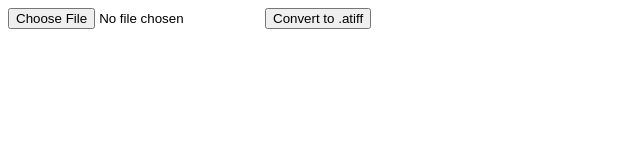
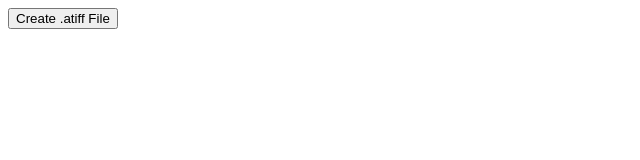
Before and after one commit to Eyx4/ATIFF, a plain HTML site: page index.html in a window 1280 px wide. Shown: the whole page, without its empty margins (0-640 px from the left). Drawn offline with Linux system fonts and the light colour scheme.

Commit message:
Update index.html
alpha 0.05.1

```diff
--- a/index.html
+++ b/index.html
@@ -1,51 +1,38 @@
 <!DOCTYPE html>
 <html>
 <head>
-    <title>Convert Image to .atiff</title>
+    <title>Create .atiff File</title>
 </head>
 <body>
-    <input type="file" id="fileInput" accept="image/*">
-    <button onclick="convertImageToAtiff()">Convert to .atiff</button>
+    <button onclick="createAtiffFile()">Create .atiff File</button>
 
     <script>
-        // Function to convert image to .atiff format (simplified)
-        function convertImageToAtiff() {
-            const fileInput = document.getElementById('fileInput');
+        function createAtiffFile() {
+            const pixelData = [
+                0xFF0000, // Red pixel
+                0x00FF00, // Green pixel
+                0x0000FF  // Blue pixel
+            ];
 
-            if (fileInput.files.length === 0) {
-                alert('Please select an image file.');
-                return;
+            const header = new Uint8Array([
+                0x41, 0x54, 0x49, 0x46, 0x46, // "ATIFF" magic number
+                0x00, 0x00, 0x00, 0x0C,       // File size (excluding header) = 12 bytes
+                0x00, 0x00, 0x00, 0x03        // Number of pixels = 3
+            ]);
+
+            const pixelBytes = new Uint8Array(pixelData.length * 3); // Each pixel is 3 bytes (RGB)
+            for (let i = 0; i < pixelData.length; i++) {
+                const red = (pixelData[i] >> 16) & 0xFF;
+                const green = (pixelData[i] >> 8) & 0xFF;
+                const blue = pixelData[i] & 0xFF;
+                const offset = i * 3;
+                pixelBytes[offset] = red;
+                pixelBytes[offset + 1] = green;
+                pixelBytes[offset + 2] = blue;
             }
 
-            const file = fileInput.files[0];
-            const reader = new FileReader();
+            const blob = new Blob([header, pixelBytes], { type: 'application/octet-stream' });
 
-            reader.onload = function(event) {
-                const img = new Image();
-                img.onload = function() {
-                    const canvas = document.createElement('canvas');
-                    canvas.width = img.width;
-                    canvas.height = img.height;
-                    const ctx = canvas.getContext('2d');
-                    ctx.drawImage(img, 0, 0);
-
-                    // Simulate conversion to .atiff data (in this case, a base64 representation)
-                    const atiffData = canvas.toDataURL('image/tiff'); // Use 'image/tiff' for demonstration
-
-                    // Create a Blob from the data URL (remove the MIME type prefix)
-                    const blobData = atob(atiffData.split(',')[1]); // Decode base64 data
-                    const arrayBuffer = new ArrayBuffer(blobData.length);
-                    const uint8Array = new Uint8Array(arrayBuffer);
-
-                    // Convert binary string to Uint8Array
-                    for (let i = 0; i < blobData.length; i++) {
-                        uint8Array[i] = blobData.charCodeAt(i);
-                    }
-
-                    // Create Blob from Uint8Array and specify the MIME type
-                    const blob = new Blob([uint8Array], { type: 'image/tiff' });
-
-                    // Create a download link and trigger the download
             const downloadLink = document.createElement('a');
             downloadLink.href = URL.createObjectURL(blob);
             downloadLink.download = 'image.atiff';
@@ -53,12 +40,6 @@
             document.body.appendChild(downloadLink);
             downloadLink.click();
             document.body.removeChild(downloadLink);
-                };
-
-                img.src = event.target.result;
-            };
-
-            reader.readAsDataURL(file);
         }
     </script>
 </body>
```
Lines whose indentation alone changed are shown as unchanged.
